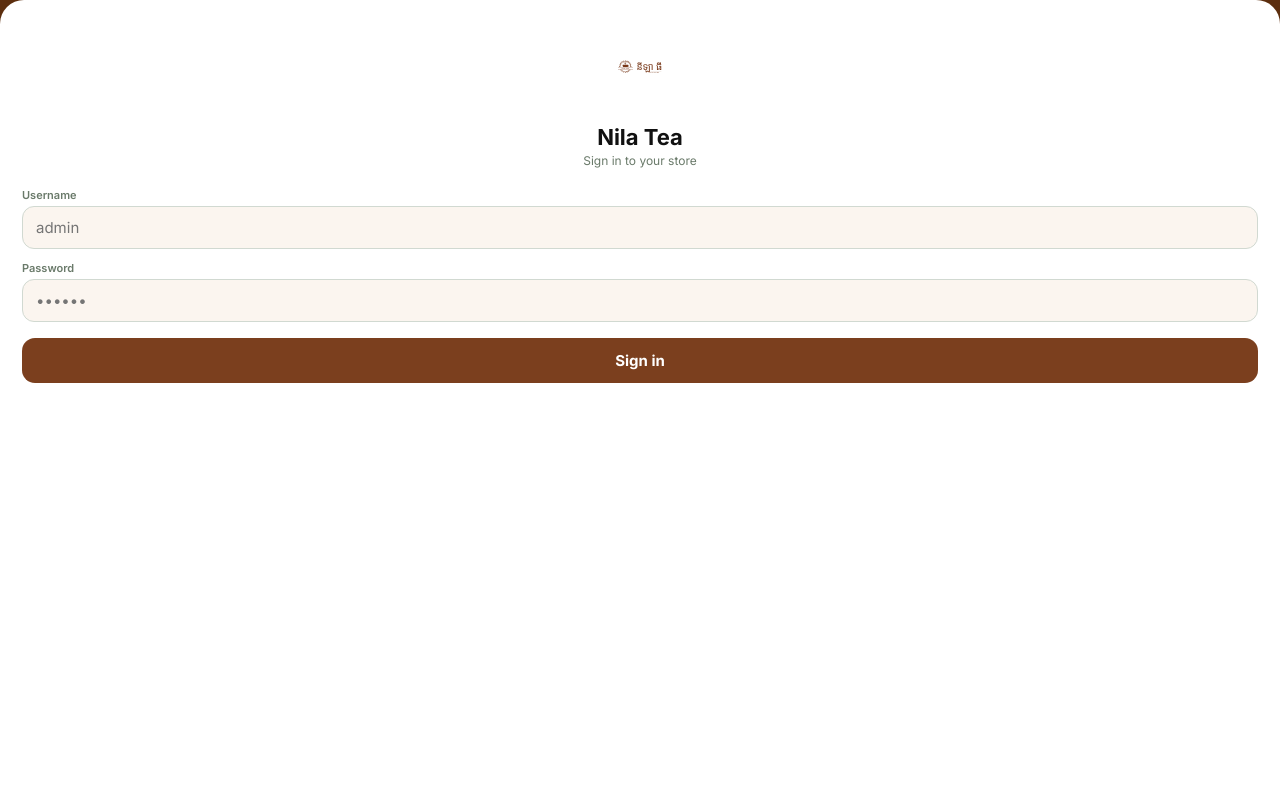
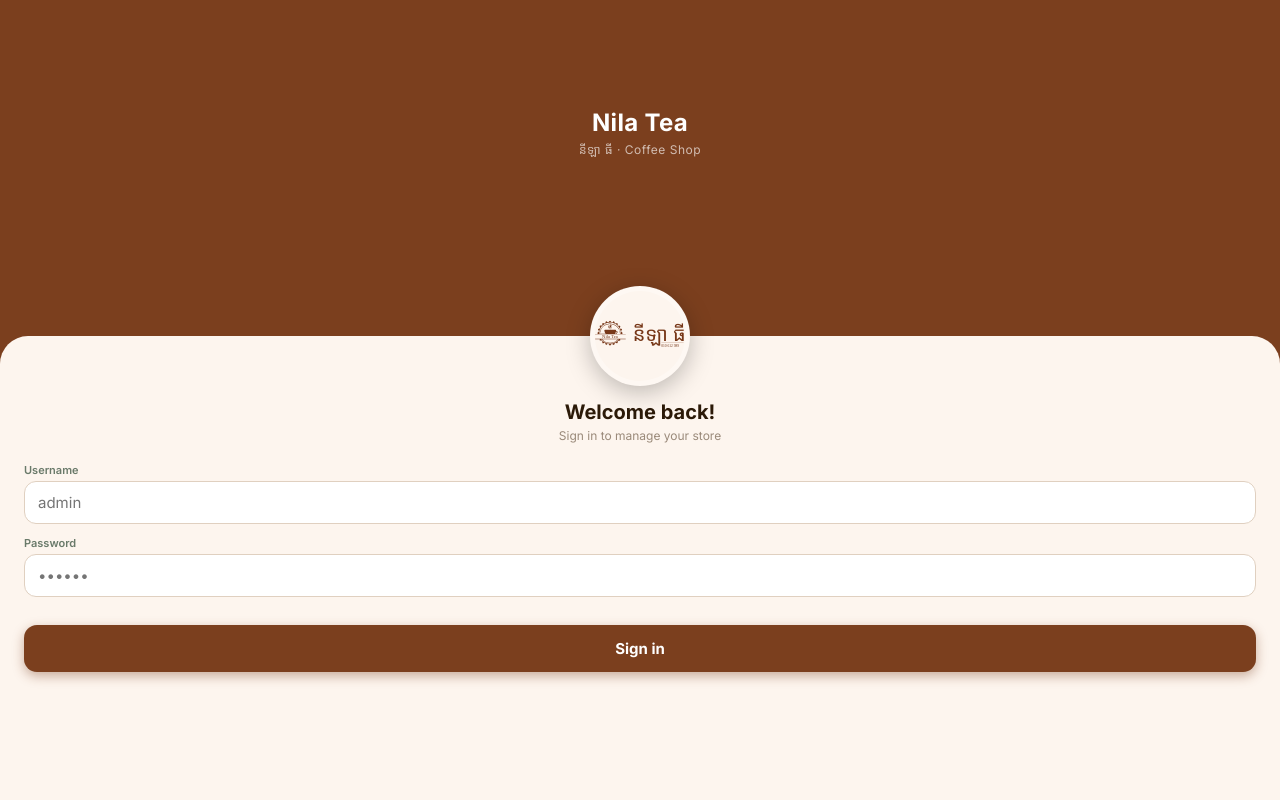
Before and after one commit to rothana-nilatea/nila-tea, a plain HTML site: page frontend/index.html in a window 1280 px wide. Drawn offline with Linux system fonts and the light colour scheme.

Commit message:
Final Option C login
Signed-off-by: rothana-nilatea <rothana@ecois.edu.kh>

```diff
--- a/frontend/index.html
+++ b/frontend/index.html
@@ -248,11 +248,12 @@ html,body{height:100%;font-family:'Inter',system-ui,sans-serif;background:var(--
 .mfoot .btn{flex:1;padding:13px;font-size:14px;}
 
 /* ── LOGIN ── */
-.login-wrap{display:flex;flex-direction:column;height:100vh;background:#5C2E0E;}
-.login-box{background:var(--card);border-radius:24px 24px 0 0;padding:28px 22px 32px;width:100%;flex:1;}
-.login-logo{width:200px;height:80px;display:flex;align-items:center;justify-content:center;margin:0 auto 16px;}.login-top{flex:0 0 40%;display:flex;align-items:center;justify-content:center;}
-.login-title{font-size:22px;font-weight:700;text-align:center;color:var(--t1);}
-.login-sub{font-size:12px;color:var(--t2);text-align:center;margin:3px 0 20px;}
+.login-wrap{display:flex;flex-direction:column;height:100vh;height:100dvh;background:#7B3F1E;overflow:hidden;}
+.login-top{flex:0 0 42%;display:flex;flex-direction:column;align-items:center;justify-content:center;padding:20px;position:relative;}
+.login-logo-circle{width:100px;height:100px;background:#FDF5EE;border-radius:50%;display:flex;align-items:center;justify-content:center;border:5px solid rgba(255,255,255,0.3);box-shadow:0 6px 24px rgba(0,0,0,0.25);position:absolute;bottom:-50px;overflow:hidden;}
+.login-box{flex:1;background:#FDF5EE;border-radius:28px 28px 0 0;padding:64px 24px 32px;overflow-y:auto;}
+.login-title{font-size:20px;font-weight:700;text-align:center;color:#2C1A08;}
+.login-sub{font-size:12px;color:#9A8A7A;text-align:center;margin:4px 0 20px;}
 .lf{margin-bottom:12px;}
 .lf label{font-size:11px;font-weight:600;color:var(--t2);display:block;margin-bottom:4px;}
 .lf input{width:100%;font-size:15px;padding:11px 13px;border:1.5px solid var(--bd2);border-radius:12px;background:var(--bg);color:var(--t1);font-family:inherit;}
@@ -404,17 +405,27 @@ function render(){
 
 // ── LOGIN ──
 function buildLogin(){
-  return `<div class="login-wrap"><div class="login-box">
-    <div class="login-logo" style="background:transparent;padding:4px;"><img src="logo.svg" style="width:44px;height:44px;object-fit:contain;" onerror="this.style.display='none'"></div>
-    <div class="login-title">Nila Tea</div>
-    <div class="login-sub">Sign in to your store</div>
-    <div class="lf"><label>Username</label><input type="text" id="l-u" placeholder="admin" autocomplete="username" onkeydown="if(event.key==='Enter')doLogin()"></div>
-    <div class="lf"><label>Password</label><input type="password" id="l-p" placeholder="••••••" autocomplete="current-password" onkeydown="if(event.key==='Enter')doLogin()"></div>
-    <div class="login-err" id="l-err">Wrong username or password</div>
-    <button style="width:100%;padding:13px;background:var(--g);color:#fff;border:none;border-radius:13px;font-size:15px;font-weight:700;cursor:pointer;font-family:inherit;margin-top:4px;" onclick="doLogin()">Sign in</button>
+  return `<div class="login-wrap">
+    <div class="login-top">
+      <div style="text-align:center;margin-bottom:70px;">
+        <div style="font-size:24px;font-weight:700;color:#fff;letter-spacing:0.3px;">Nila Tea</div>
+        <div style="font-size:12px;color:rgba(255,255,255,0.65);margin-top:4px;letter-spacing:0.5px;">នីឡា ធី · Coffee Shop</div>
+      </div>
+      <div class="login-logo-circle">
+        <img src="logo.svg" style="width:90px;height:90px;object-fit:contain;" onerror="this.style.display='none'">
+      </div>
+    </div>
+    <div class="login-box">
+      <div class="login-title">Welcome back!</div>
+      <div class="login-sub">Sign in to manage your store</div>
+      <div class="lf"><label>Username</label><input type="text" id="l-u" placeholder="admin" autocomplete="username" onkeydown="if(event.key==='Enter')doLogin()" style="background:#fff;font-size:15px;padding:11px 13px;border:1.5px solid #E0D0C0;border-radius:12px;width:100%;font-family:inherit;color:#2C1A08;"></div>
+      <div class="lf" style="margin-top:10px;"><label>Password</label><input type="password" id="l-p" placeholder="••••••" autocomplete="current-password" onkeydown="if(event.key==='Enter')doLogin()" style="background:#fff;font-size:15px;padding:11px 13px;border:1.5px solid #E0D0C0;border-radius:12px;width:100%;font-family:inherit;color:#2C1A08;"></div>
+      <div class="login-err" id="l-err">Wrong username or password</div>
+      <button style="width:100%;padding:14px;background:#7B3F1E;color:#fff;border:none;border-radius:13px;font-size:15px;font-weight:700;cursor:pointer;font-family:inherit;margin-top:16px;box-shadow:0 4px 12px rgba(123,63,30,0.4);" onclick="doLogin()">Sign in</button>
+    </div>
+  </div>`;
+}
 
-  </div></div>`;
-}
 
 async function doLogin(){
   const u=document.getElementById('l-u').value.trim(),p=document.getElementById('l-p').value;
```
